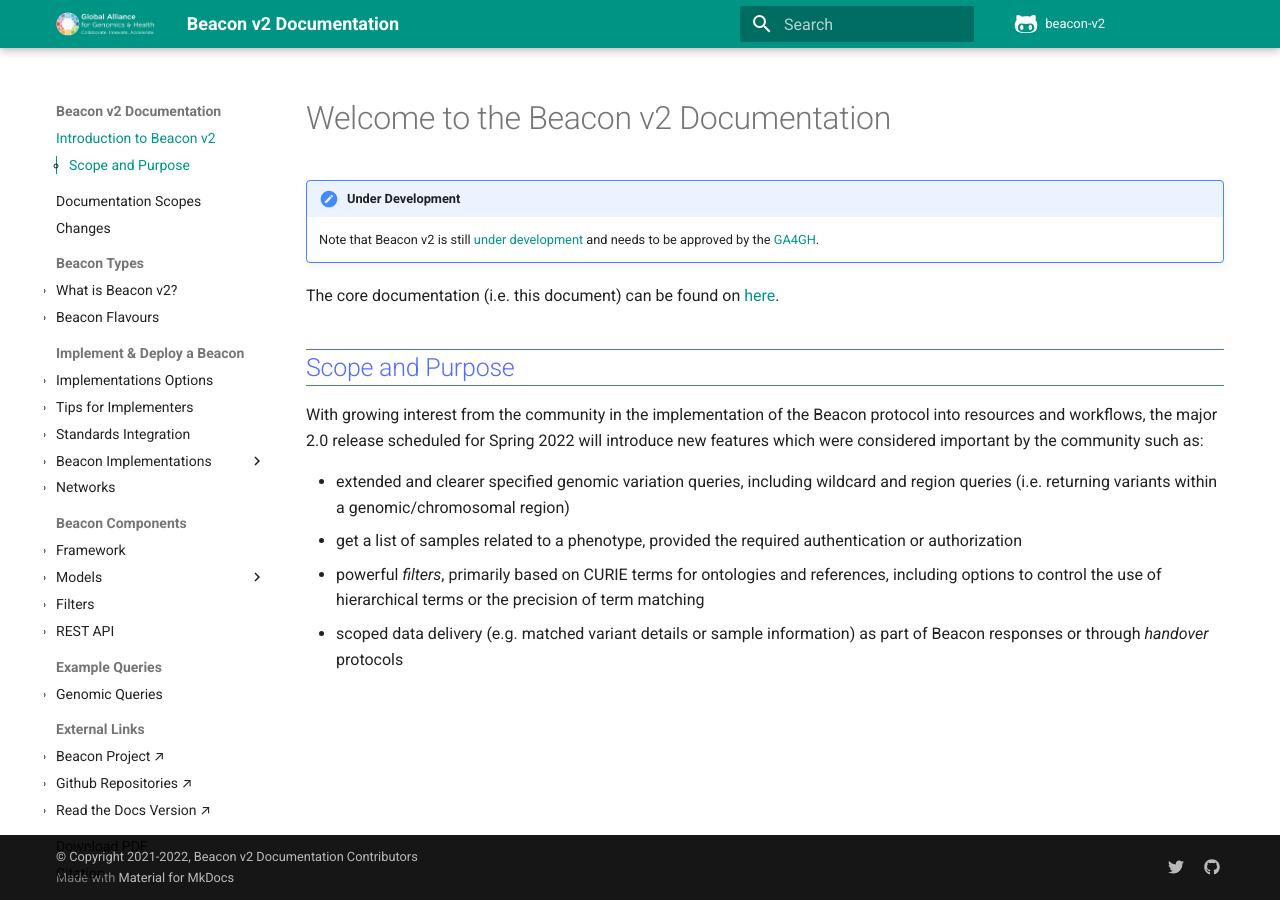
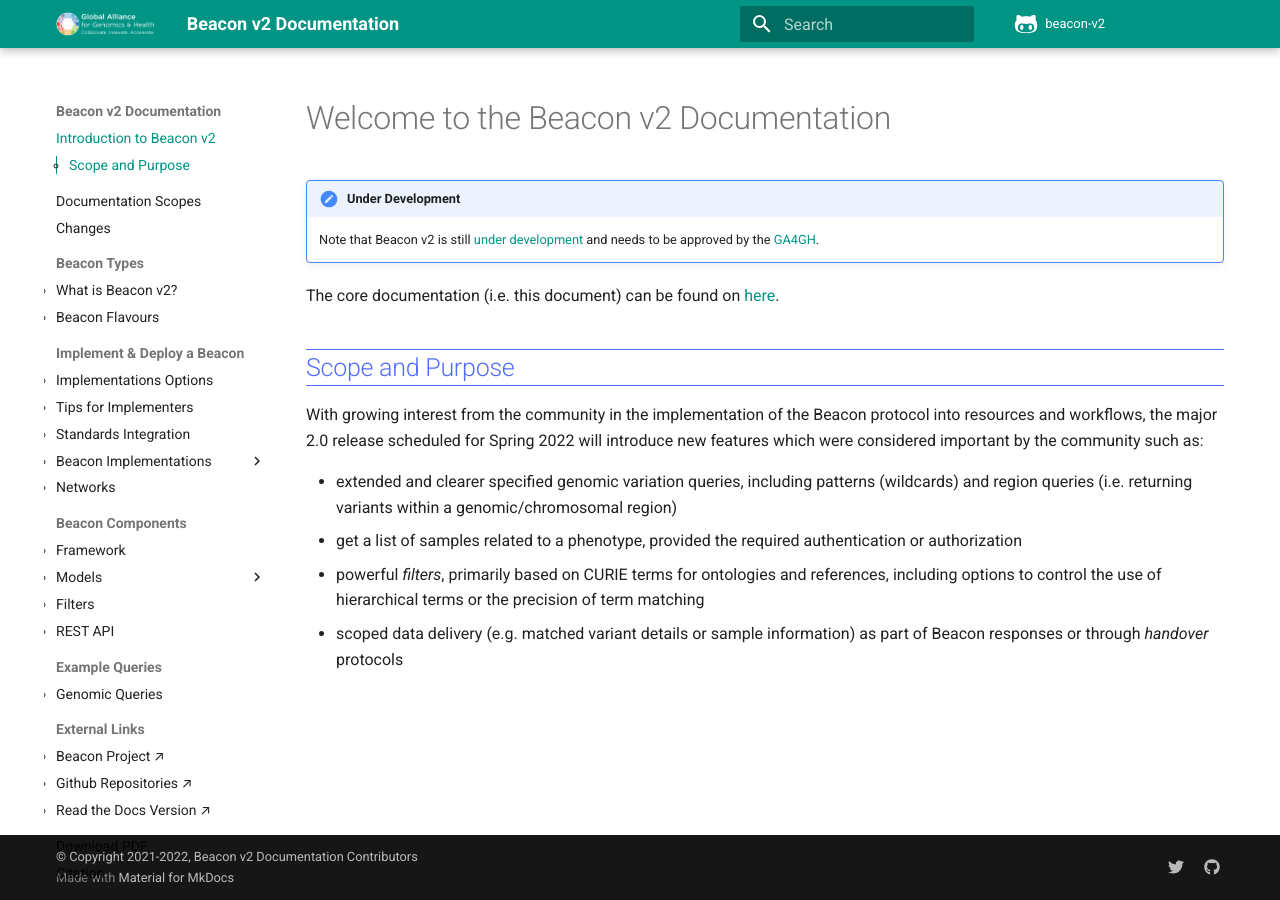
Before and after one commit to ga4gh-beacon/beacon-v2, an MkDocs documentation site: the page built from docs/index.md, in a window 1280 px wide. Built offline with MkDocs 1.6.1 and Material for MkDocs 9.7.7, drawn with Linux system fonts in a browser that asks for light colours; comment, search, counter and statistics services are not loaded.

```diff
--- a/docs/index.md
+++ b/docs/index.md
@@ -10,7 +10,7 @@ The core documentation (i.e. this document) can be found on [here](https://beaco
 
 With growing interest from the community in the implementation of the Beacon protocol into resources and workflows, the major 2.0 release scheduled for Spring 2022 will introduce new features which were considered important by the community such as:
 
-* extended and clearer specified genomic variation queries, including wildcard and region queries (i.e. returning variants within a genomic/chromosomal region)
+* extended and clearer specified genomic variation queries, including patterns (wildcards) and region queries (i.e. returning variants within a genomic/chromosomal region)
 * get a list of samples related to a phenotype, provided the required authentication or authorization
 * powerful _filters_, primarily based on CURIE terms for ontologies and references, including options to control the use of hierarchical terms or the precision of term matching
 * scoped data delivery (e.g. matched variant details or sample information) as part of Beacon responses or through _handover_ protocols
--- a/requirements.txt
+++ b/requirements.txt
@@ -2,3 +2,4 @@ mkdocs-material
 mkdocs-with-pdf
 mdx_gh_links
 pymdown-extensions
+mkdocs-mermaid-plugin
```
Also changed, not shown: docs/beacon-flavours.md (+1 -1 lines), docs/bugs-changes-log.md (+3 -1 lines), docs/filters.md (+1 -1 lines).
